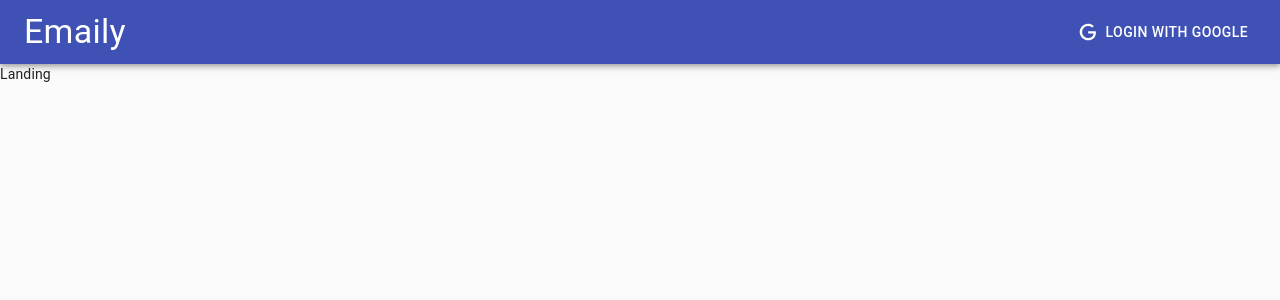
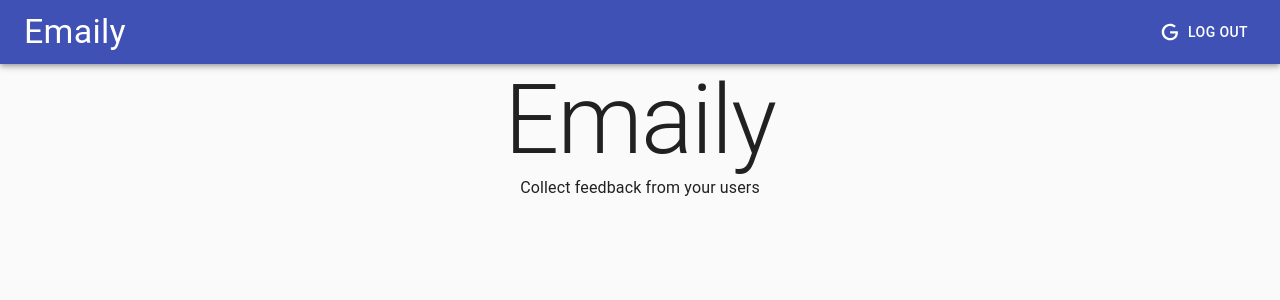
Before and after one commit to MarinaKam/FullstackReactCode, a React (Create React App) app in the folder client/: page / in a window 1280 px wide. Shown: the top 300 px of the page. Built offline with nearby package versions, Linux system fonts and the light colour scheme; no server answers.

Commit message:
feature: Added the ability login and logout from layout component, added redirect and dependencies from it.

```diff
--- a/client/src/components/Landing/Landing.js
+++ b/client/src/components/Landing/Landing.js
@@ -1,9 +1,11 @@
 import React from 'react';
+import { Box, Typography } from '@material-ui/core';
 
 export const Landing = () => {
   return (
-    <div>
-      Landing
-    </div>
+    <Box>
+      <Typography variant="h1" align="center">Emaily</Typography>
+      <Typography align="center">Collect feedback from your users</Typography>
+    </Box>
   );
 };
--- a/client/src/components/Layout/Layout.js
+++ b/client/src/components/Layout/Layout.js
@@ -1,18 +1,31 @@
 import React from 'react';
+import { useSelector } from 'react-redux';
+import { Link as RouterLink } from 'react-router-dom';
 import { mdiGoogle } from '@mdi/js';
 import { Icon } from '@mdi/react';
 import { Box, AppBar, Toolbar, Typography, Button, Link } from '@material-ui/core';
 import { SvgIcon } from '../SvgIcon';
 
 export const Layout = ({ children }) => {
+  const user = useSelector(({ auth }) => auth.user);
+
   return (
     <Box display="flex" flexDirection="column" height="100%" overflow="hidden">
       <AppBar position="static">
         <Toolbar>
-          <Typography variant="h4" component={Box} flexGrow={1}>
+          <Box flexGrow={1}>
+            <Link
+              underline="none"
+              variant="h4"
+              color="inherit"
+              component={RouterLink}
+              to={!!user ? '/surveys' : '/'}
+            >
               Emaily
-          </Typography>
+            </Link>
+          </Box>
 
+          {!user ?
             <Button
               color="inherit"
               component={Link}
@@ -21,6 +34,16 @@ export const Layout = ({ children }) => {
             >
               Login with Google
             </Button>
+          :
+            <Button
+              color="inherit"
+              component={Link}
+              href="/api/logout"
+              startIcon={<SvgIcon><Icon path={mdiGoogle} /></SvgIcon>}
+            >
+              Log out
+            </Button>
+          }
         </Toolbar>
       </AppBar>
 
--- a/client/src/store/auth/reducer.js
+++ b/client/src/store/auth/reducer.js
@@ -11,7 +11,7 @@ export const reducer = createReduxReducer(initialState, {
     return {
       ...state,
       isFetched: true,
-      user: payload
+      user: payload || null
     };
   }
 });
```
Also changed, not shown: 1 other file (tests, documents, lock files or other folders). Lines whose indentation alone changed are shown as unchanged.
